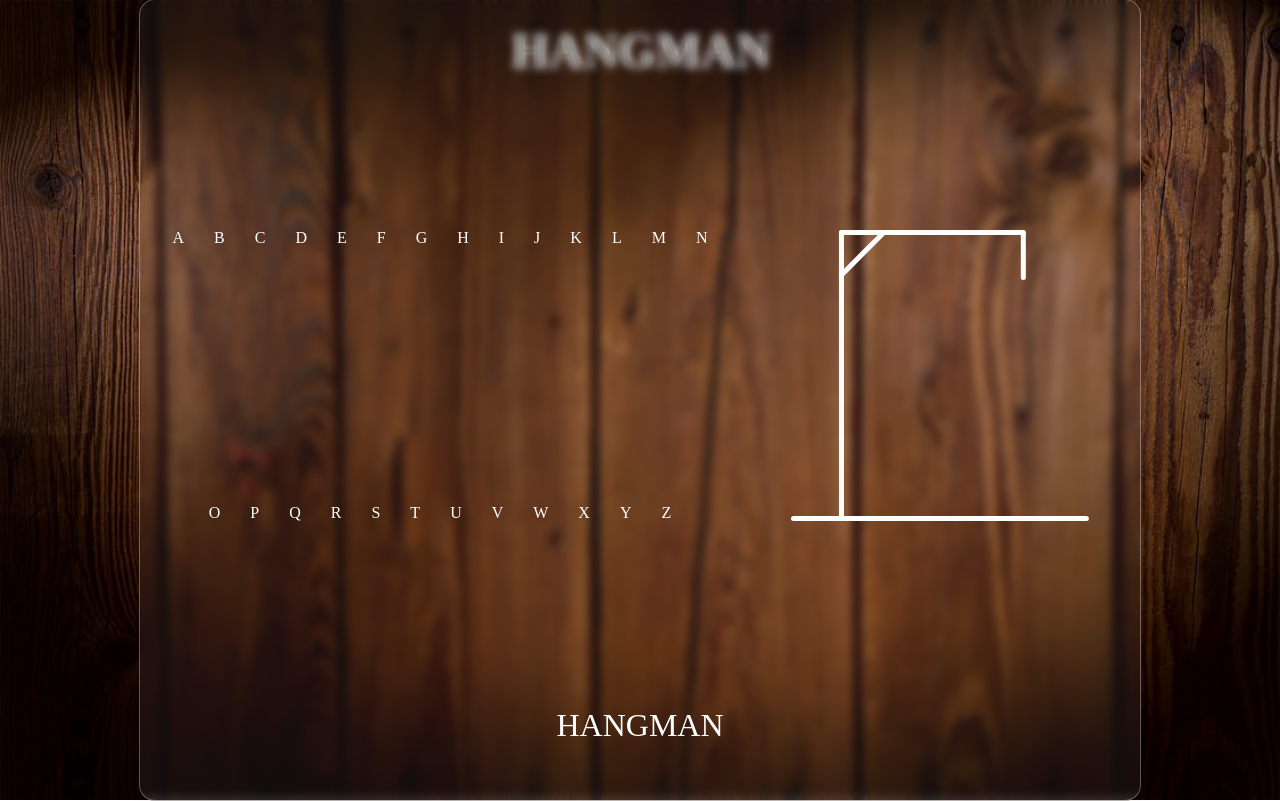
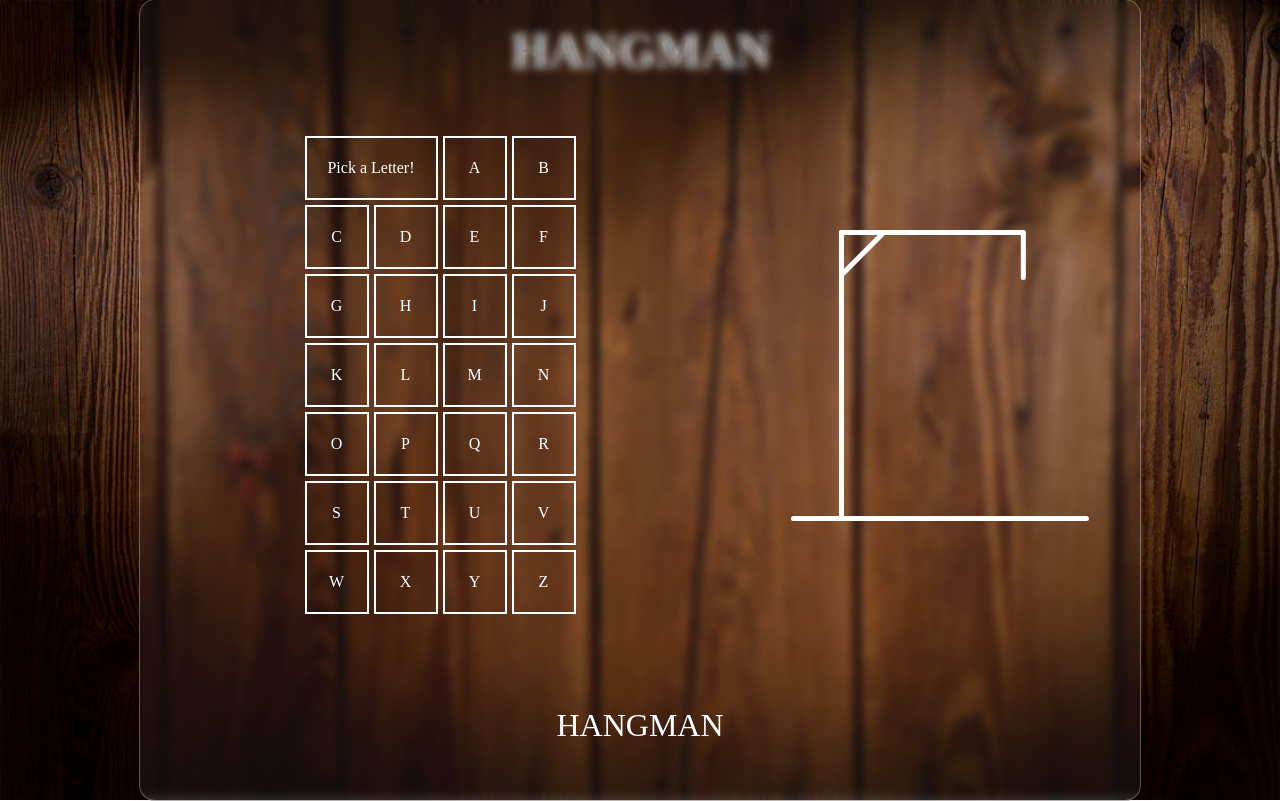
Before and after one commit to bartasd/hangman, a React (Create React App) app: page / in a window 1280 px wide. Built offline with nearby package versions, Linux system fonts and the light colour scheme; a web font is replaced by a local one.

Commit message:
updated tab

```diff
--- a/src/components/Letters.jsx
+++ b/src/components/Letters.jsx
@@ -6,6 +6,7 @@ export default function Letters() {
 
   return (
     <div className={style.container}>
+      <p>Pick a Letter!</p>
       {abc.map((letter) => (
         <Letter key={letter} letter={letter} />
       ))}
--- a/src/components/letters.module.css
+++ b/src/components/letters.module.css
@@ -1,18 +1,29 @@
 .container {
-  width: 60%;
+  width: 271px;
+  height: 478px;
   display: flex;
-  align-items: center;
-  justify-content: center;
   flex-wrap: wrap;
+  gap: 5px;
+  margin-left: calc(30% - 135.5px);
+  margin-right: calc(30% - 135.5px);
+  margin-top: calc(275px - 239px);
 }
 
 .container > p {
   padding: 15px;
   color: white;
+  border: 2px solid white;
+  height: 30px;
+  width: 30px;
+  display: flex;
+  justify-content: center;
+  align-items: center;
 }
 
+.container > p:first-of-type {
+  width: 99px;
+}
 .container > p:hover {
   border-radius: 3px;
-  box-shadow: 0 0 2px 2px white;
   cursor: pointer;
 }
```
